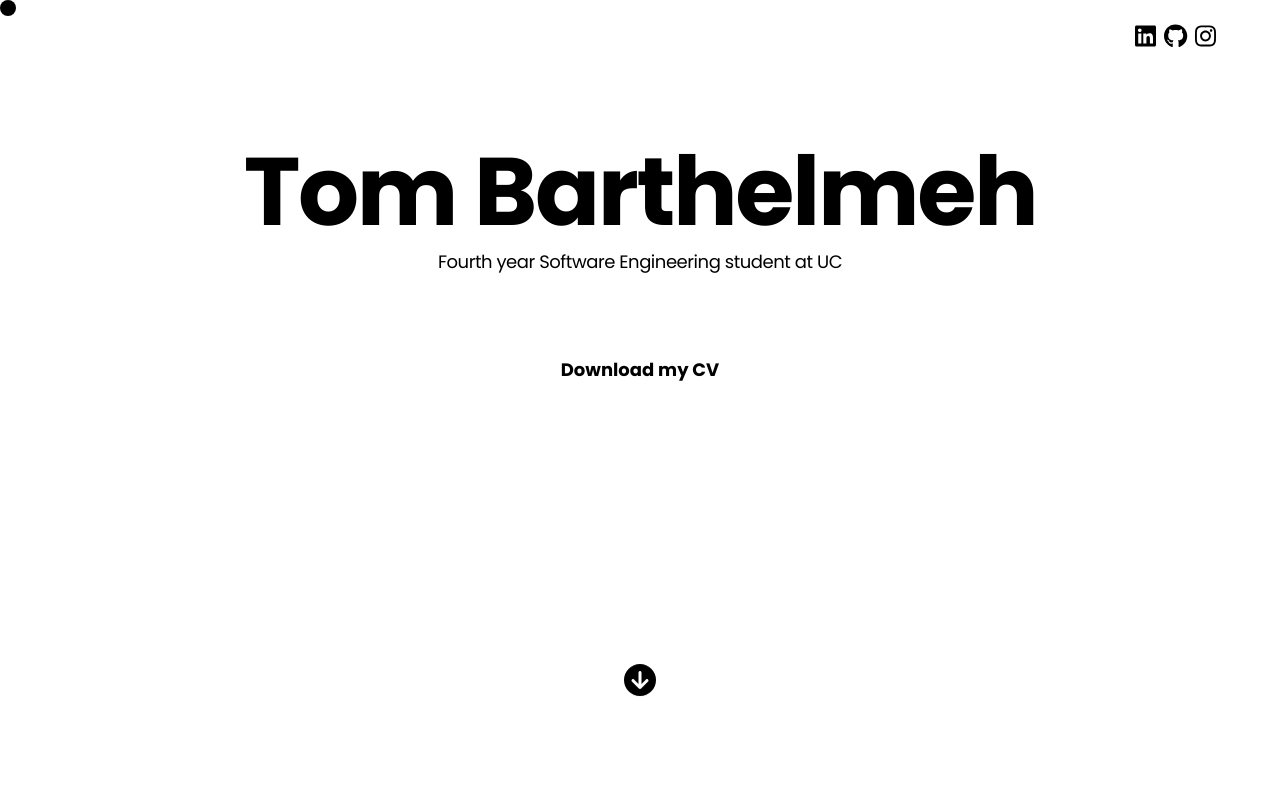
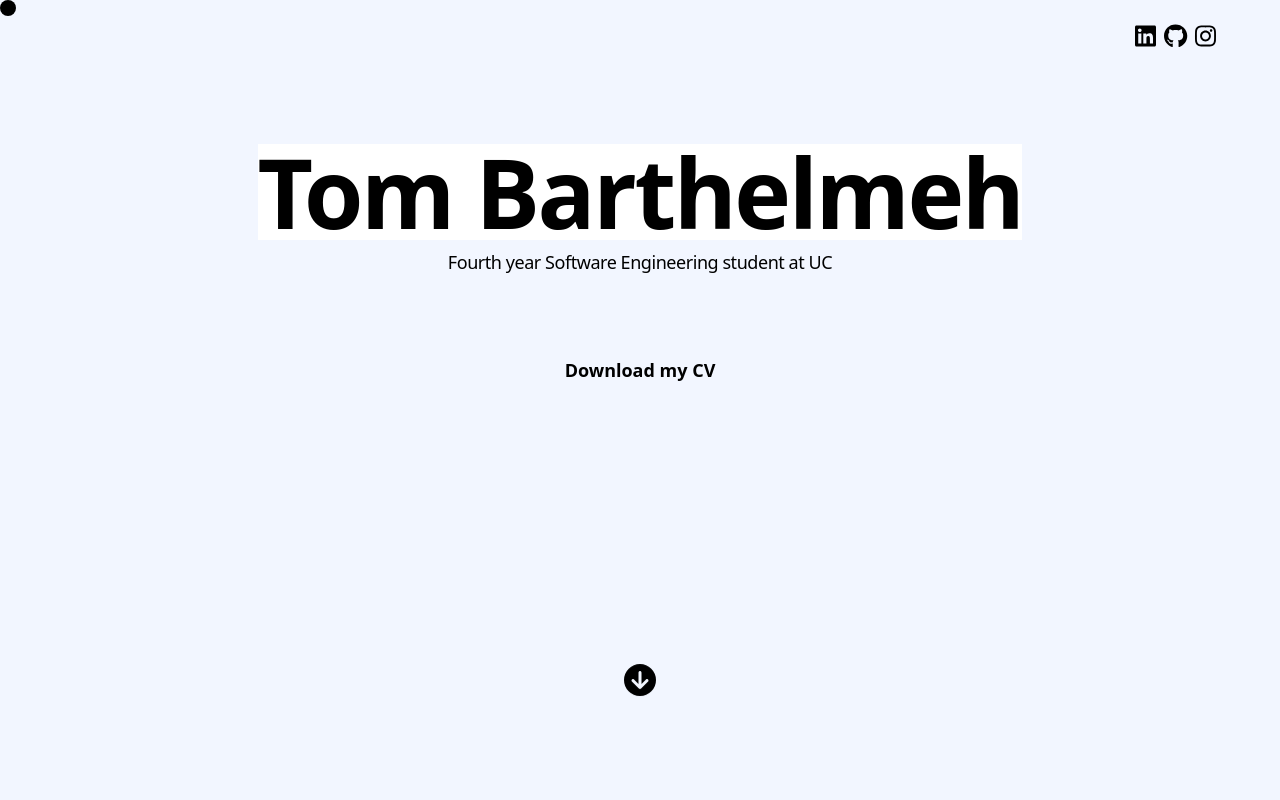
Before and after one commit to barthelmeh/tom.barthelmeh, a React (Vite) app: page / in a window 1280 px wide. Shown: the top 800 px of the page. Built offline with nearby package versions, Linux system fonts and the light colour scheme.

Commit message:
Added new fonts and colours

```diff
--- a/index.html
+++ b/index.html
@@ -5,10 +5,9 @@
     <link rel="icon" type="image/svg+xml" href="/vite.svg" />
     <meta name="viewport" content="width=device-width, initial-scale=1.0" />
 
-    <!-- Google Fonts -->
     <link rel="preconnect" href="https://fonts.googleapis.com">
     <link rel="preconnect" href="https://fonts.gstatic.com" crossorigin>
-    <link href="https://fonts.googleapis.com/css2?family=Poppins:wght@400;700&display=swap" rel="stylesheet">
+    <link href="https://fonts.googleapis.com/css2?family=Kanit:ital,wght@0,100;0,200;0,300;0,400;0,500;0,600;0,700;0,800;0,900;1,100;1,200;1,300;1,400;1,500;1,600;1,700;1,800;1,900&family=Nunito+Sans:ital,opsz,wght@0,6..12,200..1000;1,6..12,200..1000&family=Poppins:ital,wght@0,100;0,200;0,300;0,400;0,500;0,600;0,700;0,800;0,900;1,100;1,200;1,300;1,400;1,500;1,600;1,700;1,800;1,900&display=swap" rel="stylesheet">
 
     <title>Tom Barthelmeh</title>
   </head>
--- a/tailwind.config.js
+++ b/tailwind.config.js
@@ -7,13 +7,15 @@
   theme: {
     extend: {
       fontFamily: {
-        display: ["Poppins", "sans-serif"],
+        title: ["Poppins", "sans-serif"],
+        accent: ["Kanit", "sans-serif"],
+        body: ["Nunito Sans", "sans-serif"]
       },
 
       colors: {
-        primary: "#111827",
-        secondary: "#008DD5",
-        background: "#FFFFFF"
+        primary: "#E3B6FF",
+        secondary: "#61A0FF",
+        background: "#F2F6FF"
       },
 
       animation: {
```
